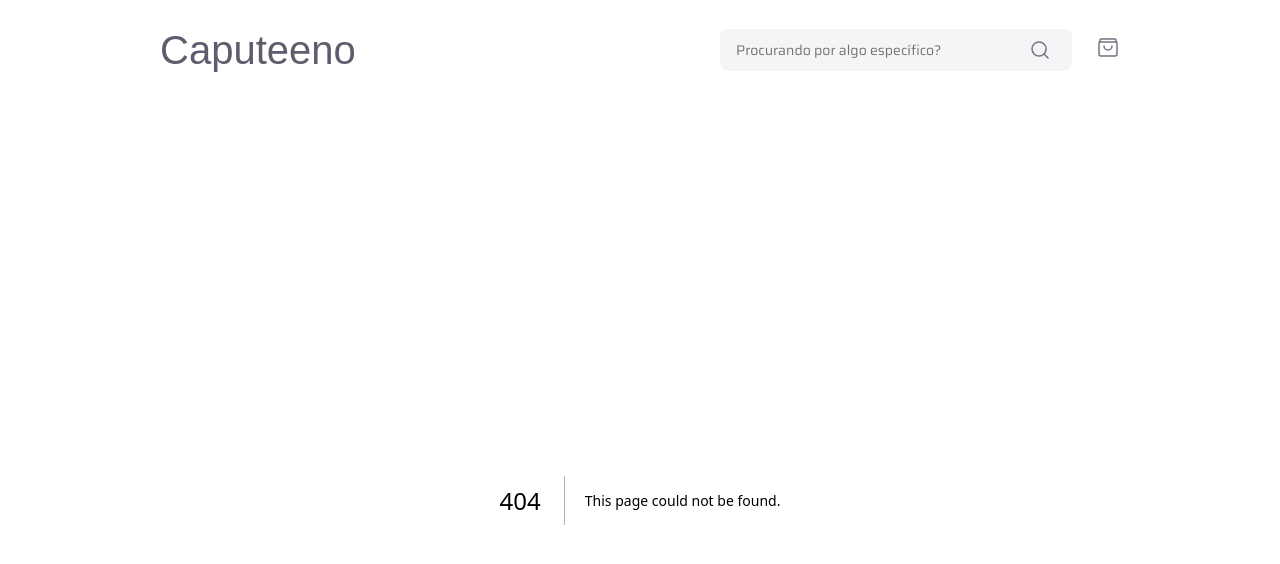
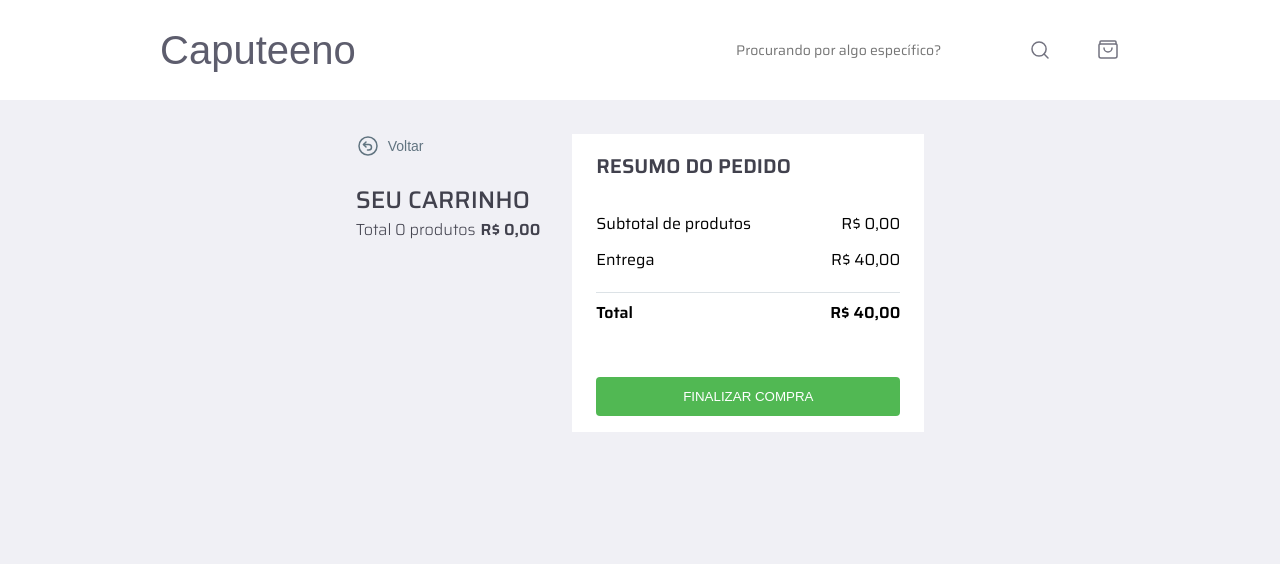
Before and after one commit to lbombassei/caputeeno, a Next.js app: page /cart in a window 1280 px wide. Before the commit this address had no page. Shown: the top 564 px of the page. Built offline with nearby package versions, Linux system fonts and the light colour scheme; a web font is replaced by a local one.

Commit message:
feat: creating cart page

```diff
--- /dev/null
+++ b/src/app/cart/page.tsx
@@ -0,0 +1,164 @@
+"use client"
+
+import { BackBtn } from "@/components/products/back-button";
+import { CartItem } from "@/components/cart/cart-item";
+import { DefaultPageLayout } from "@/components/default-page-layout";
+import { Divider } from "@/components/divider";
+import { useLocalStorage } from "@/hooks/useLocalStorage";
+import { ProductInCart } from "@/types/product";
+import { formatPrice } from "@/utils/format-price";
+import { styled } from "styled-components";
+
+const Container = styled.div`
+    display: flex;
+    justify-content: center;
+    flex-direction: column;
+    gap: 32px;
+
+    @media(min-width: ${props => props.theme.desktopBreakpoint}){
+        flex-direction: row;
+    }
+`
+
+const CartListContainer = styled.div`
+    h3 {
+        font-size: 24px;
+        font-weight: 500;
+        line-height: 150%;
+        text-transform: uppercase;
+        color: var(--text-dark-2);
+        margin-top: 24px;
+    }
+
+    p {
+        font-weight: 300;
+        font-size: 16px;
+        line-height: 150%;
+        color: var(--text-dark-2);
+
+        span {
+            font-weight: 600;
+            margin-left: 5px;
+        }
+    }
+`
+
+const CartList = styled.ul`
+    display: flex;
+    align-items: center;
+    justify-content: center;
+    flex-direction: column;
+    gap: 16px;
+    margin-top: 24px;
+`
+
+const CartResultContainer = styled.div`
+    display: flex;
+    flex-direction: column;
+    align-items: flex-start;
+    justify-content: flex-start;
+    min-width: 352px;
+    padding: 16px 24px;
+
+    background: white;
+
+    h3 {
+        font-weight: 600;
+        font-size: 20px;
+        color: var(--text-dark-2);
+        text-transform: uppercase;
+        margin-bottom: 30px;
+    }
+`
+
+const TotalItem = styled.div<{ isBold: boolean}>`
+    display: flex;
+    align-items: center;
+    justify-content: space-between;
+    width: 100%;
+
+    font-weight: ${props => props.isBold ? '600' : '400'};
+    font-size: 16px;
+    line-height: 150%;
+
+    margin-bottom: 12px;
+`
+
+const ShopBtn = styled.button`
+    color: white;
+    border-radius: 4px;
+    background: var(--success-color);
+    padding: 12px;
+    width: 100%;
+    border: none;
+    margin-top: 40px;
+    cursor: pointer;
+`
+
+export default function CartPage(){
+    const { value, updateLocalStorage } = useLocalStorage<ProductInCart[]>("cart-items", [])
+
+    const calculateTotal = (value: ProductInCart[]) => {
+       return value.reduce((sum, item) => sum += (item.price_in_cents * item.quantity), 0)
+    }
+
+    const cartTotal = formatPrice(calculateTotal(value))
+    const deliveryFee = 4000;
+    const cartTotalWithDelivery = formatPrice(calculateTotal(value) + deliveryFee)
+
+    const handleUpdateQuantity = (id: string, quantity: number) => {
+        const newValue = value.map(item => {
+            if(item.id !== id) return item
+            return {...item, quantity: quantity }
+        })
+        updateLocalStorage(newValue)
+    }
+
+    const handleDeleteItem = (id: string) => {
+        const newValue = value.filter(item => {
+            if(item.id !== id) return item
+        })
+        updateLocalStorage(newValue)
+    }
+
+    return(
+        <DefaultPageLayout>
+            <Container>
+                <CartListContainer>
+                    <BackBtn navigate="/"/>
+                   <h3>Seu carrinho</h3>
+                   <p>
+                    Total {value.length} produtos
+                    <span>{cartTotal}</span>
+                   </p>
+                   <CartList>
+                        {value.map(item =>
+                        <CartItem
+                            product={item}
+                            key={item.id}
+                            handleDelete={handleDeleteItem}
+                            handleUpdateQuantity={handleUpdateQuantity}
+                        />)}
+                   </CartList>
+                </CartListContainer>
+                <CartResultContainer>
+                    <h3>Resumo do Pedido</h3>
+                    <TotalItem isBold={false}>
+                        <p>Subtotal de produtos</p>
+                        <p>{cartTotal}</p>
+                    </TotalItem>
+                    <TotalItem isBold={false}>
+                        <p>Entrega</p>
+                        <p>{formatPrice(deliveryFee)}</p>
+                    </TotalItem>
+                    <Divider/>
+                    <TotalItem isBold>
+                        <p>Total</p>
+                        <p>{cartTotalWithDelivery}</p>
+                    </TotalItem>
+                    <ShopBtn>FINALIZAR COMPRA</ShopBtn>
+                </CartResultContainer>
+            </Container>
+        </DefaultPageLayout>
+    )
+}
--- a/src/app/globals.css
+++ b/src/app/globals.css
@@ -1,16 +1,19 @@
 :root {
   --border-radius: 12px;
-  --logo-color: #5d5d6d;
-  --bg-secundary: #F3F5F6;
+  --logo-color: #5D5D6D;
+  --bg-secondary: #F3F5F6;
+  --bg-primary: #F0F0F5;
   --text-dark: #737380;
+  --shapes-dark: #09090A;
+  --text-dark-2: #41414D;
   --delete-color: #DE3838;
   --orange-low: #FFA585;
-  --text-dark-2: #41414d;
-  --shapes-dark: #09090a;
-  --shapes: #dce2e6;
-  --bg-primary: #f0f0f5;
-  --bg-button: #115d8c;
+  --shapes: #DCE2E6;
+  --secondary-text: #617480;
+  --border-color: #A8A8B3;
+  --success-color: #51B853;
 }
+
 * {
   box-sizing: border-box;
   padding: 0;
--- /dev/null
+++ b/src/components/cart/cart-item.tsx
@@ -0,0 +1,115 @@
+import { ProductInCart } from "@/types/product"
+import { formatPrice } from "@/utils/format-price"
+import { ChangeEvent } from "react"
+import { styled } from "styled-components"
+import { DeleteIcon } from "../icons/delete-icon"
+
+interface CartItemProps {
+    product: ProductInCart
+    handleUpdateQuantity(id: string, quantity: number): void
+    handleDelete(id: string): void
+}
+
+const Item = styled.li`
+    display: flex;
+    align-items: center;
+    justify-content: center;
+    height: 210px;
+    width: 100%;
+    border-radius: 8px;
+    background-color: white;
+
+    position: relative;
+
+    button {
+        position: absolute;
+        top: 16px;
+        right: 24px;
+
+        border: none;
+        background: transparent;
+        cursor: pointer;
+    }
+
+    img {
+        max-height: 100%;
+        width: 256px;
+        border-radius: 8px 0 0 8px;
+    }
+
+    > div {
+        display: flex;
+        width: 100%;
+        height:100%;
+        align-items: flex-start;
+        justify-content: space-between;
+        flex-direction: column;
+        padding: 16px 24px;
+        line-height: 150%;
+        color: var(--text-dark-2);
+
+        h4 {
+            font-weight: 300;
+            font-size: 20px;
+        }
+
+        p {
+            font-weight: 400;
+            font-size: 12px;
+            max-height: 50%;
+            overflow: hidden;
+            text-overflow: ellipsis;
+        }
+
+        div {
+            display: flex;
+            align-items: center;
+            justify-content: space-between;
+            width: 100%;
+
+            span {
+                font-weight: 600;
+                font-size: 16px;
+                color: var(--shapes-dark);
+            }
+        }
+    }
+`
+
+const SelectQuantity = styled.select`
+    padding: 8px;
+    border: 1.5px solid var(--border-color);
+    border-radius: 8px;
+    background-color: var(--bg-secondary);
+    color: var(--text-dark);
+    font-weight: 400;
+    font-size: 16px;
+`
+
+export function CartItem({ product, handleUpdateQuantity, handleDelete } : CartItemProps){
+    const handleChange = (e: ChangeEvent<HTMLSelectElement>) => {
+        handleUpdateQuantity(product.id, Number(e.target.value))
+    }
+    return(
+        <Item>
+            <button onClick={() => handleDelete(product.id)} aria-label="Deletar">
+                <DeleteIcon/>
+            </button>
+            <img src={product.image_url}/>
+            <div>
+                <h4>{product.name}</h4>
+                <p>{product.description}</p>
+                <div>
+                    <SelectQuantity value={product.quantity} onChange={handleChange}>
+                        <option value={1}>1</option>
+                        <option value={2}>2</option>
+                        <option value={3}>3</option>
+                        <option value={4}>4</option>
+                        <option value={5}>5</option>
+                    </SelectQuantity>
+                    <span>{formatPrice(product.price_in_cents)}</span>
+                </div>
+            </div>
+        </Item>
+    )
+}
--- a/src/components/header/cart-control.tsx
+++ b/src/components/header/cart-control.tsx
@@ -1,32 +1,39 @@
+import { styled } from "styled-components";
 import { useLocalStorage } from "@/hooks/useLocalStorage";
 import { CartIcon } from "../icons/cart-icon";
-import styled from "styled-components";
+import { useRouter } from "next/navigation";
 
 const CartCount = styled.span`
     width: 17px;
     height: 17px;
+    border-radius: 100%;
+    padding: 2px 5px;
+    font-size: 12px;
     background-color: var(--delete-color);
-    border-radius: 100%;
-    padding: 0px 5px;
-    font-size: 12px;
     color: white;
-    margin-left: -10px
-`
-const Container = styled.div`
-    position:relative;
-
+    margin-left: -10px;
+    display: inline-flex;
 `
 
-export function CartControl() {
+const Container = styled.button`
+    position: relative;
+    cursor: pointer;
+    border: none;
+    background: transparent;
+`
+
+export function CartControl(){
+    const router = useRouter()
     const { value } = useLocalStorage('cart-items', [])
 
-
-
+    const handleNavigateToCart = () => {
+        router.push("/cart")
+    }
 
     return (
-        <Container>
-            <CartIcon />
-            {value?.length > 0 && <CartCount>{value.length}</CartCount>}
+        <Container onClick={handleNavigateToCart}>
+            <CartIcon/>
+            {value.length > 0 && <CartCount>{value.length}</CartCount>}
         </Container>
     )
 }
--- /dev/null
+++ b/src/components/icons/delete-icon.tsx
@@ -0,0 +1,12 @@
+export function DeleteIcon(){
+    return(
+        <svg width="24" height="24" viewBox="0 0 24 24" fill="none" xmlns="http://www.w3.org/2000/svg">
+            <path fill-rule="evenodd" clip-rule="evenodd" d="M16.1378 21H7.85782C6.81082 21 5.94082 20.192 5.86282 19.147L4.96582 7H18.9998L18.1328 19.142C18.0578 20.189 17.1868 21 16.1378 21V21Z" stroke="#DE3838" stroke-width="1.5" stroke-linecap="round" stroke-linejoin="round"/>
+            <path d="M12 11V17" stroke="#DE3838" stroke-width="1.5" stroke-linecap="round" stroke-linejoin="round"/>
+            <path d="M4 7H20" stroke="#DE3838" stroke-width="1.5" stroke-linecap="round" stroke-linejoin="round"/>
+            <path d="M17 7L15.987 4.298C15.694 3.517 14.948 3 14.114 3H9.886C9.052 3 8.306 3.517 8.013 4.298L7 7" stroke="#DE3838" stroke-width="1.5" stroke-linecap="round" stroke-linejoin="round"/>
+            <path d="M15.4298 11L14.9998 17" stroke="#DE3838" stroke-width="1.5" stroke-linecap="round" stroke-linejoin="round"/>
+            <path d="M8.57016 11L9.00016 17" stroke="#DE3838" stroke-width="1.5" stroke-linecap="round" stroke-linejoin="round"/>
+        </svg>
+    )
+}
```
Also changed, not shown: src/app/product/page.tsx (+5 -2 lines).
